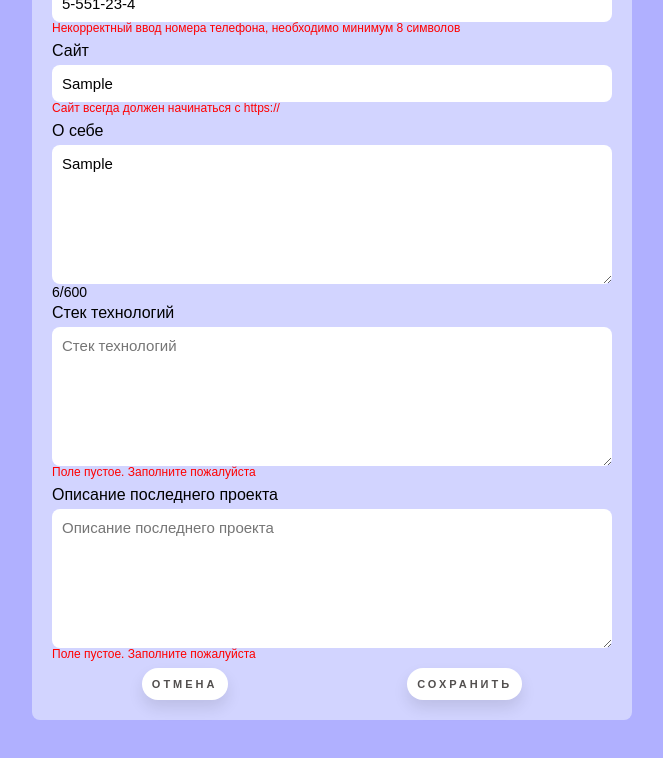
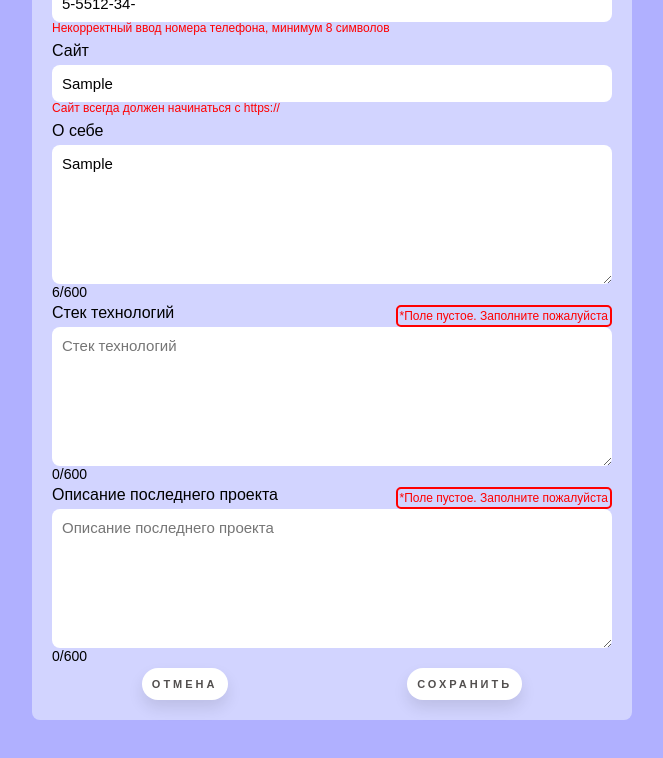
Before and after one commit to yaroslavPrp/registration-form-react, a React (Create React App) app: page / in a window 1280 px wide. Both pictures are taken after typing "Sample", "Sample", "2020-01-15", "5551234", "Sample", "Sample" into the empty fields and a click on the button "СОХРАНИТЬ". Shown: the part 418-1176 px from the top of the page, without its empty margins (308-971 px from the left). Built offline with nearby package versions, Linux system fonts and the light colour scheme.

Commit message:
intial commit

```diff
--- a/src/App.js
+++ b/src/App.js
@@ -1,29 +1,27 @@
-import React, { Component } from 'react';
+import React, {useState } from 'react';
 import Form from './containers/Form/Form';
 import Profile from './containers/Profile/Profile';
 
-class App extends Component {
-	state = {
+const App = () => {
+	const [formStatus, setFormStatus] = useState({
 		formReady: false,
 		formData: {}
-	}
+	})
 
-	toggleReadiness = (data) => {
-		this.setState({
+	const toggleFormReadiness = (data) => {
+		setFormStatus({
 			formReady: true,
 			formData: data
 		})
 	}
 
-	render() {
-		return (
-			<>
-				{this.state.formReady ?
-					<Profile data={this.state.formData} /> :
-					<Form readyForm={this.toggleReadiness} />}
-			</>
-		)
-	}
-}
+	return (
+		<>
+			{formStatus.formReady ?
+				<Profile data={formStatus.formData} /> :
+				<Form readyForm={toggleFormReadiness} />}
+		</>
+	);
+};
 
 export default App;
--- a/src/components/Input/Input.jsx
+++ b/src/components/Input/Input.jsx
@@ -1,50 +1,51 @@
-import React, { Component } from 'react';
+import React from 'react';
 import style from '../../containers/Form/form.module.css';
 import InputMask from 'react-input-mask';
 
-class Input extends Component {
-	onChange = (event) => {
-		this.props.handleInputChange(event);
+const Input = (props) => {
+	const onChange = (event) => {
+		props.handleChange(event);
 	}
 
-	onBlur = (event) => {
-		this.props.handleBlur(event);
+	const onBlur = (event) => {
+		props.handleBlur(event);
 	}
 
-	render() {
-		const { type, text, name, data } = this.props;
+	const { type, text, name, value, error, touched, empty } = props;
 
 	return (
 		<label className={style.element}>{text}
+			{empty &&
+				<div className={style.emptyError}>*Поле пустое. Заполните пожалуйста</div>
+			}
 			{
 				name === 'phone' ?
 					<InputMask
-							mask="9-999-99-99"
+						mask="9-9999-99-99"
 						maskChar=""
 						type={type}
 						placeholder={text}
 						name={name}
-							value={data.value}
-							onChange={event => this.onChange(event)}
-							onBlur={event => this.onBlur(event)}
+						value={value}
+						onChange={event => onChange(event)}
+						onBlur={event => onBlur(event)}
 						className={style.input}>
 					</InputMask> :
 					<input
 						type={type}
 						placeholder={text}
 						name={name}
-							value={data.value}
-							onChange={event => this.onChange(event)}
-							onBlur={type !== 'birthDate' ? event => this.onBlur(event) : undefined}
+						value={value}
+						onChange={event => onChange(event)}
+						onBlur={event => onBlur(event)}
 						className={style.input}
 					/>
 			}
-				{data.hasError &&
-					<div className={style.error}>{data.errorType}</div>
+			{error && touched &&
+				<div className={style.error}>{error}</div>
 			}
 		</label>
 	);
 }
-}
 
 export default Input;
--- a/src/components/TextArea/TextArea.jsx
+++ b/src/components/TextArea/TextArea.jsx
@@ -1,35 +1,32 @@
-import React, { Component } from 'react';
+import React from 'react';
 import style from '../../containers/Form/form.module.css';
 
-class TextArea extends Component {
-	onChange = (event) => {
-		this.props.handleTextAreaChange(event);
+const TextArea = (props) => {
+	const onChange = (event) => {
+		props.handleChange(event);
 	}
 
-	onBlur = (event) => {
-		this.props.handleErrorBlur(event);
-	}
-
-	render() {
-		const { rows, text, name, data } = this.props;
+	const { rows, text, name, value, error, empty } = props;
 
 	return (
 		<label className={style.element}>{text}
+			{empty &&
+				<div className={style.emptyError}>*Поле пустое. Заполните пожалуйста</div>
+			}
 			<textarea
-					value={data.value}
-					onChange={event => this.onChange(event)}
+				value={value}
+				onChange={event => onChange(event)}
 				className={style.input}
 				rows={rows}
 				placeholder={text}
 				name={name}>
 			</textarea>
-				{data.hasError ?
-					<div className={style.error}>{data.errorType}</div> :
-					<div className={style.textAreaCounter}>{data.value.length}/{data.maxLength}</div>
+			{error ?
+				<div className={style.error}>{error}</div> :
+				<div className={style.textAreaCounter}>{value.length}/600</div>
 			}
 		</label>
 	);
 }
-}
 
 export default TextArea;
--- a/src/containers/Form/Form.jsx
+++ b/src/containers/Form/Form.jsx
@@ -1,153 +1,65 @@
-import React, { Component } from 'react';
+import React, { useEffect, useState } from 'react';
 import style from './form.module.css';
 import Input from '../../components/Input/Input';
 import TextArea from '../../components/TextArea/TextArea';
-import INITIAL_FORM_STATE from '../../utils/initialFormState';
+import { formDefault, defaultFalseValues } from '../../utils/initialFormState';
+import validateForm from '../../utils/validateFormValues';
 
-class Form extends Component {
-	constructor(props) {
-		super(props)
-		this.state = INITIAL_FORM_STATE;
-	}
+const Form = (props) => {
+	const [values, setValues] = useState(formDefault);
+	const [formErrors, setFormErrors] = useState(formDefault);
+	const [touched, setTouched] = useState(defaultFalseValues);
+	const [empties, setEmpties] = useState(defaultFalseValues);
 
-	handleInputChange = (event) => {
-		const targetInput = event.target.name;
-		const targetValue = event.target.value;
+	useEffect(() => {
+		setFormErrors(validateForm(values));
+	}, [values])
 
-		this.setState({
-			[targetInput]: {
-				...this.state[targetInput],
-				value: targetValue
-			}
+	const handleChange = (event) => {
+		setValues({
+			...values,
+			[event.target.name]: event.target.value
+		})
+		setEmpties({
+			...empties,
+			[event.target.name]: false
 		})
 	}
 
-
-	handleTextAreaChange = (event) => {
-		const targetTextArea = event.target.name;
-		const targetValue = event.target.value;
-
-		if (targetValue.length > this.state[targetTextArea].maxLength) {
-			this.setState({
-				[targetTextArea]: {
-					...this.state[targetTextArea],
-					value: targetValue,
-					hasError: true,
-					errorType: 'Превышен лимит символов в поле'
-				}
-			})
-		} else {
-			this.setState({
-				[targetTextArea]: {
-					...this.state[targetTextArea],
-					value: targetValue,
-					hasError: false,
-					errorType: ''
-				}
+	const handleBlur = (event) => {
+		setTouched({
+			...touched,
+			[event.target.name]: true
 		})
 	}
+
+	const handleCancelClick = (event) => {
+		event.preventDefault();
+		setValues(formDefault);
+		setFormErrors(formDefault);
+		setTouched(defaultFalseValues);
+		setEmpties(defaultFalseValues);
 	}
 
-	handleNameBlur = (event) => {
-		const targetInput = event.target.name;
-		const targetValue = event.target.value;
+	const handleSaveClick = (event) => {
+		event.preventDefault();
+		const areAllFilled = Object.values(values).every(value => value.trim() !== '');
+		const areNoErrors = Object.values(formErrors).every(error => error.length === 0);
 
-		if (targetValue.length > 0 && targetValue.trim()[0].toUpperCase() !== targetValue.trim()[0]) {
-			this.setState({
-				[targetInput]: {
-					...this.state[targetInput],
-					hasError: true,
-					errorType: 'Первый символ это всегда большая буква'
+		if (!areAllFilled) {
+			const emptyOnes = Object.entries(values).reduce((prev, current) => {
+				if (current[1].trim() === '') {
+					prev[current[0]] = 'Поле пустое. Заполните пожалуйста';
 				}
-			})
-		} else {
-			this.setState({
-				[targetInput]: {
-					...this.state[targetInput],
-					hasError: false,
-					errorType: ''
+				return prev;
+			}, {})
+			setEmpties({...empties, ...emptyOnes})
 		}
-			})
+
+		if (areAllFilled && areNoErrors) {
+			props.readyForm(values);
 		}
 	}
-
-	handlePhoneBlur = (event) => {
-		const targetInput = event.target.name;
-		const targetValue = event.target.value;
-
-		if (targetValue.length < 11 && targetValue !== '') {
-			this.setState({
-				[targetInput]: {
-					...this.state[targetInput],
-					hasError: true,
-					errorType: 'Некорректный ввод номера телефона, необходимо минимум 8 символов'
-				}
-			})
-		} else {
-			this.setState({
-				[targetInput]: {
-					...this.state[targetInput],
-					hasError: false,
-					errorType: ''
-				}
-			})
-		}
-	}
-
-	handleWebsiteBlur = (event) => {
-		const targetInput = event.target.name;
-		const targetValue = event.target.value;
-
-		if (targetValue.length > 0 && !targetValue.startsWith('https://')) {
-			this.setState({
-				[targetInput]: {
-					...this.state[targetInput],
-					hasError: true,
-					errorType: 'Сайт всегда должен начинаться с https://'
-				}
-			})
-		} else {
-			this.setState({
-				[targetInput]: {
-					...this.state[targetInput],
-					hasError: false,
-					errorType: ''
-				}
-			})
-		}
-	}
-
-	handleCancelClick = (event) => {
-		event.preventDefault();
-		this.setState(INITIAL_FORM_STATE);
-	}
-
-	handleSaveClick = (event) => {
-		event.preventDefault();
-		const allFilled = Object.values(this.state).every(input => input.value.trim() !== '');
-		const allReady = Object.values(this.state).every(input => input.hasError === false);
-
-		if (!allFilled) {
-			for (const input in this.state) {
-				if (this.state[input].value.trim() === '') {
-					this.setState({
-						[input]: {
-							...this.state[input],
-							hasError: true,
-							errorType: 'Поле пустое. Заполните пожалуйста'
-						}
-					})
-				}
-			}
-		}
-
-		if (allFilled && allReady) {
-			this.props.readyForm(this.state);
-		}
-	}
-
-	render() {
-		const { name, surname, birthDate, phone, website, about, technologies, lastProject } = this.state;
 
 	return (
 		<div className={style.container}>
@@ -158,80 +70,104 @@ class Form extends Component {
 					type='text'
 					text='Имя'
 					name='name'
-						data={name}
-						handleInputChange={this.handleInputChange}
-						handleBlur={this.handleNameBlur}
+					value={values.name}
+					error={formErrors.name}
+					touched={touched.name}
+					handleChange={handleChange}
+					handleBlur={handleBlur}
+					empty={empties.name}
 				/>
 
 				<Input
 					type='text'
 					text='Фамилия'
 					name='surname'
-						data={surname}
-						handleInputChange={this.handleInputChange}
-						handleBlur={this.handleNameBlur}
+					value={values.surname}
+					error={formErrors.surname}
+					touched={touched.surname}
+					handleChange={handleChange}
+					handleBlur={handleBlur}
+					empty={empties.surname}
 				/>
 
 				<Input
 					type='date'
 					text='Дата Рождения'
 					name='birthDate'
-						data={birthDate}
-						handleInputChange={this.handleInputChange}
-						handleBlur={this.handleNameBlur}
+					value={values.birthDate}
+					error={formErrors.birthDate}
+					touched={touched.birthDate}
+					handleChange={handleChange}
+					handleBlur={handleBlur}
+					empty={empties.birthDate}
 				/>
 
 				<Input
 					type='tel'
 					text='Телефон'
 					name='phone'
-						data={phone}
-						handleInputChange={this.handleInputChange}
-						handleBlur={this.handlePhoneBlur}
+					value={values.phone}
+					error={formErrors.phone}
+					touched={touched.phone}
+					handleChange={handleChange}
+					handleBlur={handleBlur}
+					empty={empties.phone}
 				/>
 
 				<Input
 					type='text'
 					text='Сайт'
 					name='website'
-						data={website}
-						handleInputChange={this.handleInputChange}
-						handleBlur={this.handleWebsiteBlur}
+					value={values.website}
+					error={formErrors.website}
+					touched={touched.website}
+					handleChange={handleChange}
+					handleBlur={handleBlur}
+					empty={empties.website}
 				/>
 
 				<TextArea
 					rows={7}
 					text='О себе'
 					name='about'
-						data={about}
-						handleTextAreaChange={this.handleTextAreaChange}
+					value={values.about}
+					error={formErrors.about}
+					touched={touched.about}
+					handleChange={handleChange}
+					empty={empties.about}
 				/>
 
 				<TextArea
 					rows={7}
 					text='Стек технологий'
 					name='technologies'
-						data={technologies}
-						handleTextAreaChange={this.handleTextAreaChange}
+					value={values.technologies}
+					error={formErrors.technologies}
+					touched={touched.technologies}
+					handleChange={handleChange}
+					empty={empties.technologies}
 				/>
 
 				<TextArea
 					rows={7}
 					text='Описание последнего проекта'
 					name='lastProject'
-						data={lastProject}
-						handleTextAreaChange={this.handleTextAreaChange}
+					value={values.lastProject}
+					error={formErrors.lastProject}
+					touched={touched.lastProject}
+					handleChange={handleChange}
+					empty={empties.lastProject}
 				/>
 
 				<div className={style.buttonContainer}>
 					<button
-							onClick={this.handleCancelClick}
+						onClick={handleCancelClick}
 						className={`${style.button} ${style.cancel}`}>
 						Отмена
 					</button>
 
 					<button
-							onClick={this.handleSaveClick}
+						onClick={handleSaveClick}
 						className={`${style.button} ${style.submit}`}
 						type='submit'>
 						Сохранить
@@ -242,6 +178,5 @@ class Form extends Component {
 		</div>
 	);
 }
-}
 
 export default Form;
--- a/src/containers/Form/form.module.css
+++ b/src/containers/Form/form.module.css
@@ -72,6 +72,17 @@ body {
 	bottom: -3px;
 }
 
+.emptyError{
+	position: absolute;
+	color: red;
+	font-size: 12px;
+	right: 0;
+	top: 11px;
+	border: 2px solid red;
+	border-radius: 5px;
+	padding: 2px;
+}
+
 .input {
 	padding: 10px 10px;
 	border: transparent;
--- a/src/utils/initialFormState.js
+++ b/src/utils/initialFormState.js
@@ -1,47 +1,21 @@
-const INITIAL_FORM_STATE = {
-	name: {
-		value: '',
-		hasError: false,
-		errorType: ''
-	},
-	surname: {
-		value: '',
-		hasError: false,
-		errorType: '',
-	},
-	birthDate: {
-		value: '',
-		hasError: false,
-		errorType: '',
-	},
-	phone: {
-		value: '',
-		hasError: false,
-		errorType: '',
-	},
-	website: {
-		value: '',
-		hasError: false,
-		errorType: '',
-	},
-	about: {
-		value: '',
-		hasError: false,
-		errorType: '',
-		maxLength: 600,
-	},
-	technologies: {
-		value: '',
-		hasError: false,
-		errorType: '',
-		maxLength: 600,
-	},
-	lastProject: {
-		value: '',
-		hasError: false,
-		errorType: '',
-		maxLength: 600,
-	}
+export const formDefault = {
+	name: '',
+	surname: '',
+	birthDate: '',
+	phone: '',
+	website: '',
+	about: '',
+	technologies: '',
+	lastProject: '',
 }
 
-export default INITIAL_FORM_STATE;
+export const defaultFalseValues = {
+	name: false,
+	surname: false,
+	birthDate: false,
+	phone: false,
+	website: false,
+	about: false,
+	technologies: false,
+	lastProject: false,
+}
--- /dev/null
+++ b/src/utils/validateFormValues.js
@@ -0,0 +1,41 @@
+import { formDefault } from "./initialFormState";
+
+const validateForm = (values) => {
+	const newErrors = { ...formDefault };
+
+	if (!/[A-Z]|[А-Я]/.test(values.name.charAt(0))) {
+		newErrors.name = 'Первый символ это всегда большая буква';
+	}
+
+	if (!/[A-Z]|[А-Я]/.test(values.surname.charAt(0))) {
+		newErrors.surname = 'Первый символ это всегда большая буква';
+	}
+
+	if (values.birthDate === '') {
+		newErrors.birthDate = 'Некорректный ввод';
+	}
+
+	if (values.phone.length < 12) {
+		newErrors.phone = 'Некорректный ввод номера телефона, минимум 8 символов';
+	}
+
+	if (!values.website.startsWith('https://')) {
+		newErrors.website = 'Сайт всегда должен начинаться с https://';
+	}
+
+	if (values.about.length > 600) {
+		newErrors.about = 'Превышен лимит символов в поле';
+	}
+
+	if (values.technologies.length > 600) {
+		newErrors.technologies = 'Превышен лимит символов в поле';
+	}
+
+	if (values.lastProject.length > 600) {
+		newErrors.lastProject = 'Превышен лимит символов в поле';
+	}
+
+	return newErrors;
+}
+
+export default validateForm;
```
Also changed, not shown: src/containers/Profile/Profile.jsx (+10 -12 lines). Lines whose indentation alone changed are shown as unchanged.
